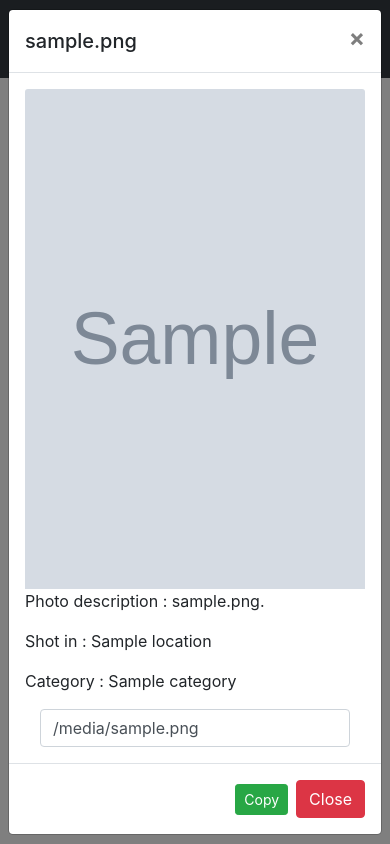
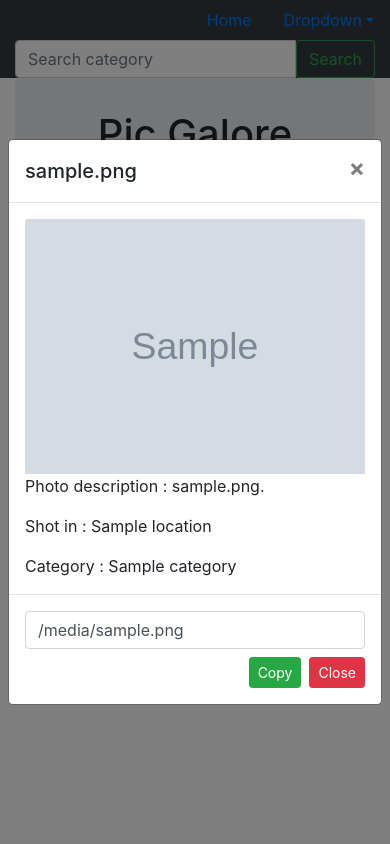
Before and after one commit to OwinoLucas/pic_galore, a Django app: page / in a window 390 px wide, after a click that opens the changed part. Run offline with Django 3.2, Linux system fonts and the light colour scheme; tables that the repository leaves empty hold one stand-in row (values such as "Sample post"); grey boxes marked "Sample" are stand-in pictures; some libraries are stand-ins or nearby versions.

Commit message:
added responsiveness for better user experience

```diff
--- a/gallery/templates/all-pics/base.html
+++ b/gallery/templates/all-pics/base.html
@@ -1,5 +1,5 @@
 {% load bootstrap4 %}
-{% load static %}
+{% load static%}
 <!DOCTYPE html>
 <html>
 
@@ -13,8 +13,8 @@
     {% endif %}
 
     {% block styles %}
+    <link rel="stylesheet" type="text/css" href="{% static 'css/base.css' %}">
     {% bootstrap_css %}
-    <link rel="stylesheet" href="{% static 'css/base.css' %}">
     {% endblock %}
 
 </head>
@@ -27,6 +27,7 @@
     {% block scripts %}
     <script src="https://ajax.googleapis.com/ajax/libs/jquery/3.2.1/jquery.min.js"></script>
     {% bootstrap_javascript %}
+    <script src="{% static 'scripts/script.js' %}"></script>
     {% endblock %}
 </body>
 
--- a/gallery/templates/all-pics/index.html
+++ b/gallery/templates/all-pics/index.html
@@ -6,19 +6,19 @@
     <div class="jumbotron">
         <h1 class="text-center">Pic Galore</h1>
     </div>
-    <div class="row">
 
+
+
+    <div class="card-columns">
         {% for image in images %}
-        <div class="col-md-3 image-box">
-
         <div class="card" data-toggle="modal" data-target="#q{{image.id}}">
             <img src="{{image.image.url}}" alt="{{image.image_name}}" class="card-img">
         </div>
 
 
         <!-- Modal -->
-            <div class="modal fade" id="q{{image.id}}" tabindex="-1" role="dialog"
-                aria-labelledby="exampleModalCenterTitle" aria-hidden="true">
+        <div class="modal fade" id="q{{image.id}}" tabindex="-1" role="dialog" aria-labelledby="exampleModalCenterTitle"
+            aria-hidden="true">
             <div class="modal-dialog modal-dialog-centered" role="document">
                 <div class="modal-content">
                     <div class="modal-header">
@@ -29,27 +29,27 @@
                     </div>
                     <div class="modal-body">
                         <img class="card-img-top img-responsive" id="img{{image.id}}" src="{{image.image.url}}"
-                                width="150px" height="500px" alt="Card image cap">
+                            width="auto" height="auto" alt="Card image cap">
                         <p class="card-text photo ">Photo description : {{image.image_description}}.</p>
                         <p class="card-text shot">Shot in : {{image.location}}</p>
                         <p class="card-text cate">Category : {{image.category}}</p>
-                            <div class="col-xs-10 col-sm-10 col-md-10 col-lg-10 padding-1">
-                                <input id="{{image.id}}-url" class="form-control input-md responsive" type="text"
-                                    value="{{image.image.url}}">
-                            </div>
+
                     </div>
                     <div class="modal-footer">
-                            <button class="btn btn-success btn-sm" onclick="copyLink('{{image.id}}.url')">Copy</button>
-                            <button type="button" class="btn btn-danger" data-dismiss="modal">Close</button>
+                        <input id="{{image.id}}.url" class="form-control input-md responsive" type="text"
+                            value="{{image.image.url}}">
+                        <button class="btn btn-success btn-sm" onclick="copyLink('#{{image.id}}.url')">Copy</button>
+                        <button type="button" class="btn btn-danger btn-sm" data-dismiss="modal">Close</button>
                     </div>
                 </div>
             </div>
         </div>
+        {% endfor %}
     </div>
 
-        {% endfor %}
 
-    </div>
+
+
 
 </div>
 
--- a/gallery/templates/location.html
+++ b/gallery/templates/location.html
@@ -6,13 +6,13 @@
     {% for location_image in location_images %}
     <div class="col-md-3 image-box">
 
-        <div class="card" data-toggle="modal" data-target="#{{location_image.id}}">
+        <div class="card" data-toggle="modal" data-target="#q{{location_image.id}}">
             <img src="{{location_image.image.url}}" alt="{{location_image.image_name}}" class="card-img">
         </div>
 
 
         <!-- Modal -->
-        <div class="modal fade" id="{{location_image.id}}" tabindex="-1" role="dialog"
+        <div class="modal fade" id="q{{location_image.id}}" tabindex="-1" role="dialog"
             aria-labelledby="exampleModalCenterTitle" aria-hidden="true">
             <div class="modal-dialog modal-dialog-centered" role="document">
                 <div class="modal-content">
@@ -24,7 +24,7 @@
                     </div>
                     <div class="modal-body">
                         <img class="card-img-top img-responsive" id="img{{location_image.id}}"
-                            src="{{location_image.image.url}}" width="150px" height="100px" alt="Card image cap">
+                            src="{{location_image.image.url}}" width="auto" height="auto" alt="Card image cap">
                         <p class="card-text photo ">Photo description : {{location_image.image_description}}.</p>
                         <p class="card-text shot">Shot in : {{location_image.location}}</p>
                         <p class="card-text cate">Category : {{location_image.category}}</p>
--- /dev/null
+++ b/static/scripts/script.js
@@ -0,0 +1,4 @@
+copyLink = (element) => {
+    document.getElementById(element).select();
+    document.execCommand("copy");
+};
```
Also changed, not shown: gallery/templates/all-pics/search.html (+4 -3 lines). Lines whose indentation alone changed are shown as unchanged.
